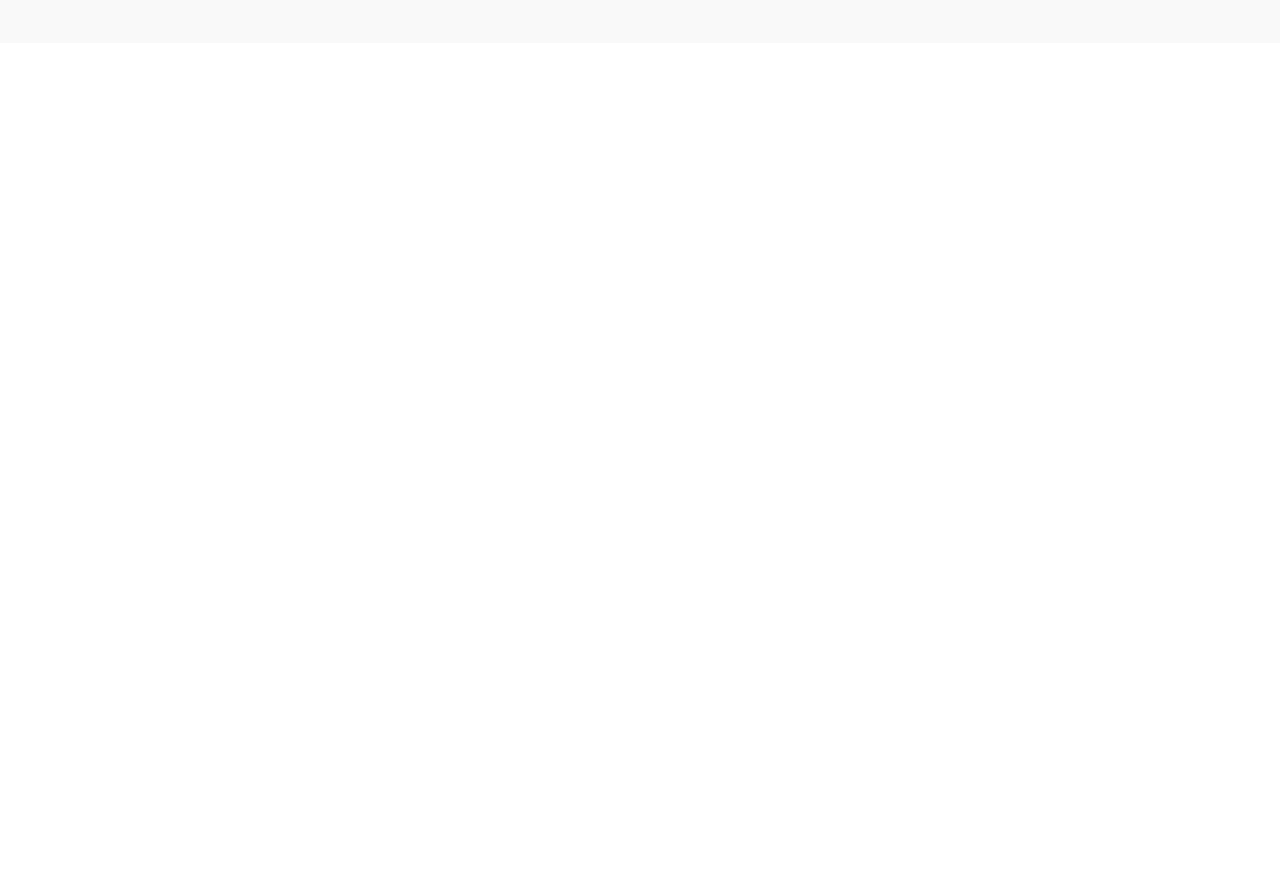
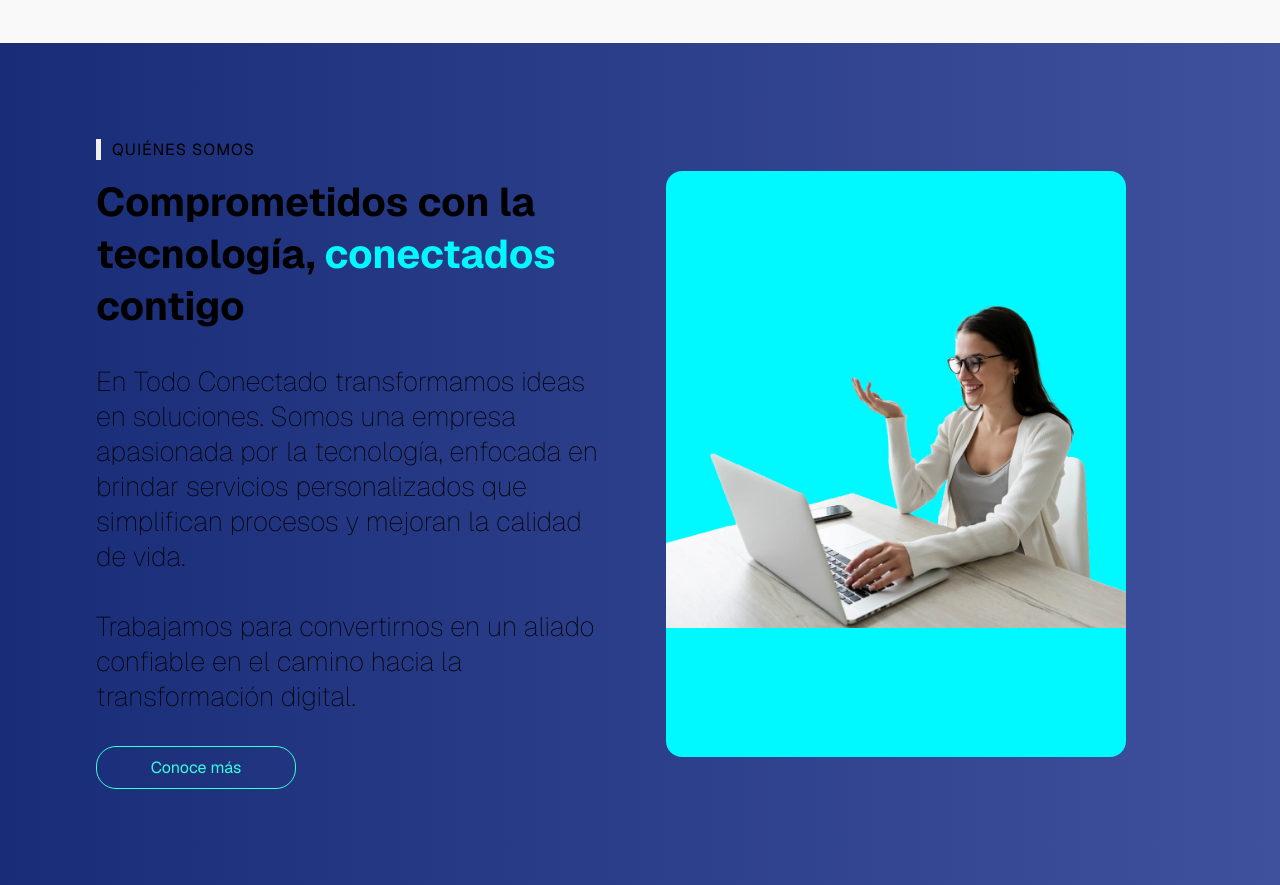
Before and after one commit to toancita/todoconectado-web, a Next.js app: page / in a window 1280 px wide. Shown: the part 1440-2325 px from the top of the page. Before the commit the page ends 1483 px from the top, so only its background shows below. Built offline with nearby package versions, Linux system fonts and the light colour scheme.

Commit message:
feat: add about us section

```diff
--- /dev/null
+++ b/app/components/aboutUs/aboutUs.jsx
@@ -0,0 +1,40 @@
+'use client';
+
+import Image from 'next/image';
+import styles from './aboutUs.module.css'
+
+export default function AboutUs() {
+
+  return (
+    <section className={styles.aboutUsContainer}>
+      <div className={styles.leftContent}>
+        <span className={styles.subtitle}>QUIÉNES SOMOS</span>
+
+        <h2 className={styles.title}>Comprometidos con la <br /> tecnología, <span className={styles.highlight}>conectados</span> contigo</h2>
+
+        <p className={styles.content}>
+          En Todo Conectado transformamos ideas en soluciones. Somos una empresa apasionada por la tecnología,
+          enfocada en brindar servicios personalizados que simplifican procesos y mejoran la calidad de vida. <br /><br />
+          Trabajamos para convertirnos en un aliado confiable en el camino hacia la transformación digital.
+        </p>
+
+        <a className={styles.button} href='#servicios'>
+          Conoce más
+        </a>
+      </div>
+
+      <div className={styles.rightContent}>
+        <div className={styles.imageContainer}>
+          <Image
+            src="/about_us_image.webp"
+            alt="About us"
+            fill
+            className={styles.image}
+            style={{ objectFit: 'contain' }}
+          />
+        </div>
+      </div>
+    </section>
+  );
+
+}
--- /dev/null
+++ b/app/components/aboutUs/aboutUs.module.css
@@ -0,0 +1,83 @@
+.aboutUsContainer {
+  display: flex;
+  padding: 6rem;
+  min-height: 80vh;
+  background: #192C78;
+  background: linear-gradient(90deg, rgba(25, 44, 120, 1) 0%, rgba(63, 81, 157, 1) 100%);
+}
+
+.leftContent {
+  flex: 1;
+  display: flex;
+  flex-direction: column;
+}
+
+.rightContent {
+  display: flex;
+  flex: 1;
+  justify-content: center;
+  padding: 2rem;
+}
+
+.imageContainer {
+  aspect-ratio: 2220 / 1578;
+  width: 90%;
+  position: relative;
+  background-color: #00f9ff;
+  border-radius: 1rem;
+  overflow: visible;
+}
+
+.highlight {
+  color: #00f9ff;
+}
+
+.image {
+  position: absolute;
+  border-radius: 1rem;
+}
+
+.title {
+  font-size: 2.5rem;
+  font-weight: 700;
+  margin-top: 1rem;
+}
+
+.subtitle {
+  position: relative;
+  padding-left: 1rem;
+  font-size: 1rem;
+  letter-spacing: 1px;
+}
+
+.subtitle::before {
+  content: '';
+  position: absolute;
+  left: 0;
+  top: 0;
+  width: 5px;
+  height: 100%;
+  background: #f0f0f0;
+}
+
+.content {
+  font-size: 1.7rem;
+  font-weight: lighter;
+  margin-top: 2rem;
+  margin-bottom: 2rem;
+}
+
+.button {
+ border: solid 1px;
+ border-color: #37FFDB;
+ border-radius: 20px;
+ color: #37FFDB;
+ max-width: 200px;
+ text-align: center;
+ padding: 10px;
+}
+
+.button:hover {
+  background-color: #37FFDB;
+  color: #192C78;
+}
--- a/app/components/services/services.jsx
+++ b/app/components/services/services.jsx
@@ -34,7 +34,7 @@ export default function Services() {
             </div>
 
             <div className={styles.cardContainer}>
-                {servicios.map((servicio, i) =>(
+                {servicios.map((servicio, i) => (
                     <div className={styles.card} key={i}>
                         <div className={styles.iconWrapper}>
                             <servicio.Icon className={styles.icon} size={40} />
--- a/app/page.js
+++ b/app/page.js
@@ -1,18 +1,16 @@
-import Image from "next/image";
 import styles from "./page.module.css";
 import NavBar from "/app/components/navigationBar/navigationBar.jsx";
 import Hero from "/app/components/hero/hero.jsx";
 import Services from "./components/services/services";
+import AboutUs from "./components/aboutUs/aboutUs";
 
 export default function Home() {
   return (
-
     <div className={styles.page}>
-
       <NavBar/>
       <Hero/>
       <Services/>
-
+      <AboutUs />
     </div>
   );
 }
```
Also changed, not shown: public/about_us_image.webp (added).
